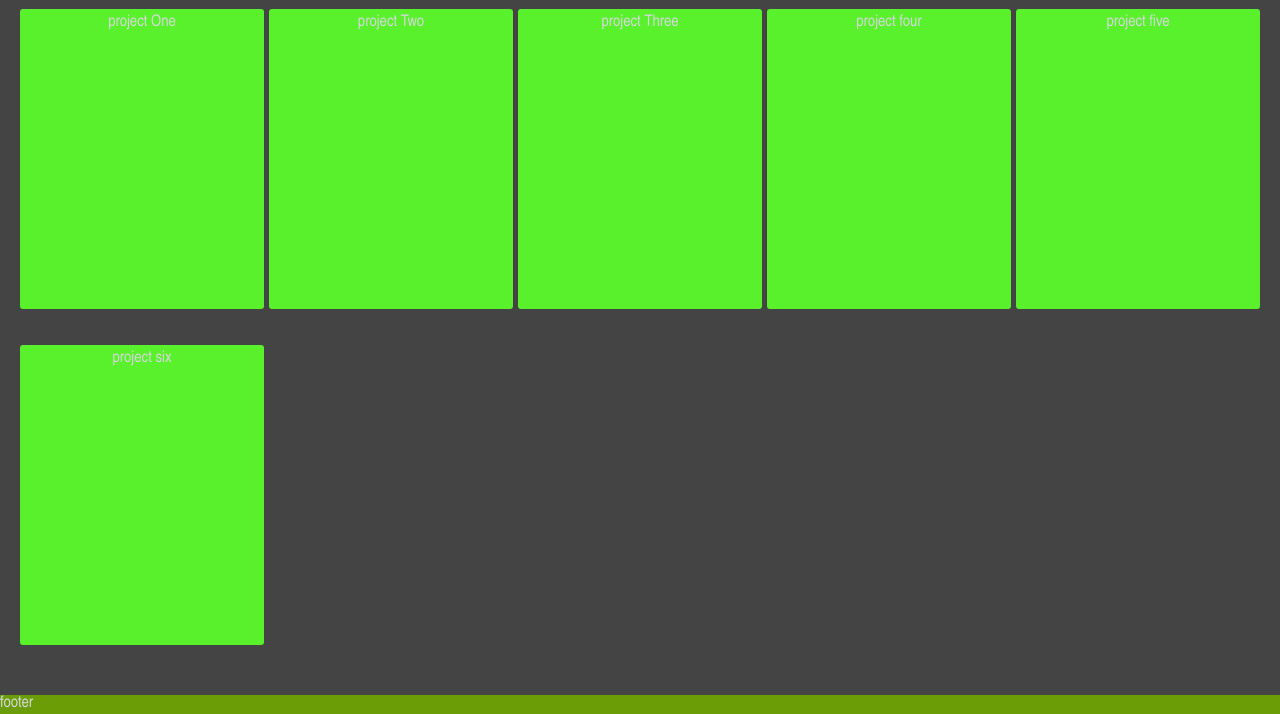
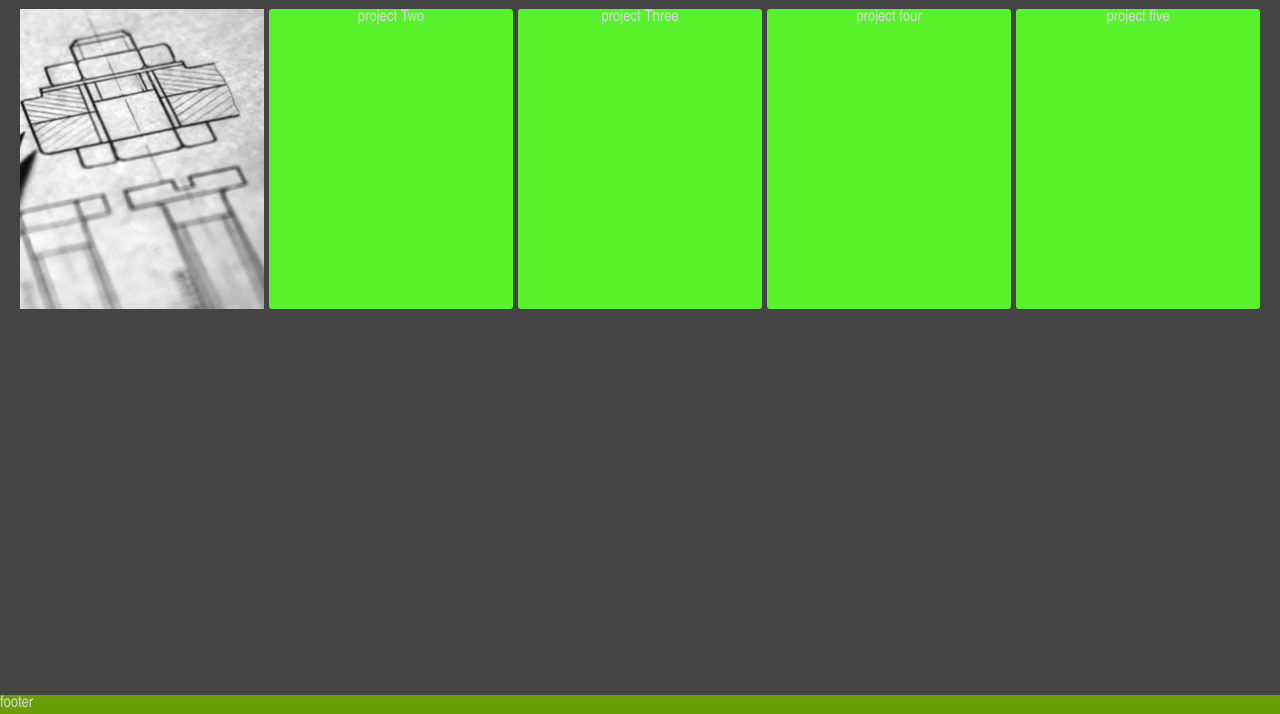
Before and after one commit to rdstl/rdstl.github.io, a plain HTML site: page index.html in a window 1280 px wide. Shown: the part 86-800 px from the top of the page. Drawn offline with Linux system fonts and the light colour scheme.

Commit message:
portfolio personal imagenes a las cards

```diff
--- a/index.html
+++ b/index.html
@@ -109,39 +109,59 @@
          transform   : rotate(45deg) ;
          top         : 0;      }
    .cards                                       {
-      /* width: 160px;
-      height: 200px; */
-      /* background-color: #636262; */
       border-radius: 3px;
-      padding-top: 5px;
+      padding: 0px;
       text-align: center;   }
+
    @media (max-width: 300px) {  /* Extra extra small (300px and down)                               */
       .main       {
          display                 : grid;
          grid-template-columns   : 1fr;
+         grid-template-rows      : 200px;
+         width: 100%;
+         height: 200px;
+         overflow: hidden;
          gap: 5px;}
       .cards                           {
+         background-color: #d550f6; }
+      .cards img                                   {
          width: 100%;
-         height: 200px;
-         background-color: #d550f6; } }
+         height: 100%;
+         object-fit: cover;
+         }}
    @media (min-width: 301px) {  /* Extra small devices (phones, 600px and down)                     */
       .main       {
          display                 : grid;
          grid-template-columns   : 1fr 1fr;
-         gap: 5px;}
-      .cards                                       {
+         grid-template-rows      : 200px;
          width: 100%;
          height: 200px;
-         background-color: #636262;}}
+         overflow: hidden;
+         gap: 7px;}
+      .cards                                       {
+         background-color: #636262;}
+      .cards img                                   {
+         width: 100%;
+         height: 100%;
+         object-fit: cover}}
    @media (min-width: 601px) {  /* Small devices (portrait tablets and large phones, 600px and up)  */
       .main       {
          display                 : grid;
          grid-template-columns   : 1fr 1fr 1fr;
+         grid-template-rows      : 250px ;
+         width: 100%;
+         height: 250px;
+         overflow: hidden;
          gap: 5px;}
       .cards                                       {
          width: 100%;
          height: 250px;
          background-color: #ef950f;     }
+      .cards img                                   {
+         width: 100%;
+         height: 100%;
+         object-fit: cover}
+
       .nav{
             max-height:none;
             top: 0;
@@ -161,16 +181,32 @@
       .main                                  {
          display                 : grid;
          grid-template-columns   : 1fr 1fr 1fr 1fr;
+         grid-template-rows: 300px;
+         width: 100%;
+         height: 300px;
+         overflow: hidden;
          gap: 5px;}
       .cards                                       {
          width: 100%;
          height: 300px;
-         background-color: #59f12b; }}
+         background-color: #59f12b; }
+      .cards img                                   {
+         width: 100%;
+         height: 100%;
+         object-fit: cover} }
    @media (min-width: 992px) {  /* Large devices (laptops/desktops, 992px and up)                   */
       .main                                  {
          display                 : grid;
          grid-template-columns   : 1fr 1fr 1fr 1fr 1fr;
-         gap: 5px;}}
+         grid-template-rows      : 300px;
+         width: 100%;
+         height: 300px;
+         overflow: hidden;
+         gap: 5px;}
+         .cards img                                   {
+            width: 100%;
+            height: 100%;
+            object-fit: cover}         }
    @media (min-width: 1200px){  /* Extra large devices (large laptops and desktops, 1200px and up)  */ }
 
 
@@ -194,23 +230,22 @@
       <main class="main" >
 
          <div class="cards card1">
-            project One
+
+            <img src="./img/mtlwrkH300.jpg" alt="mtlwrk">
          </div>
-         <div class="cards card1">
+         <div class="cards card2">
             project Two
          </div>
-         <div class="cards card1">
+         <div class="cards card3">
             project Three
          </div>
-         <div class="cards card1">
+         <div class="cards card4">
             project four
          </div>
-         <div class="cards card1">
+         <div class="cards card5">
             project five
          </div>
-         <div class="cards card1">
-            project six
-         </div>
+
       </main>
 
       <footer>footer</footer>
```
Also changed, not shown: img/mtlwrk.jpg, img/mtlwrkH300.jpg (added).
